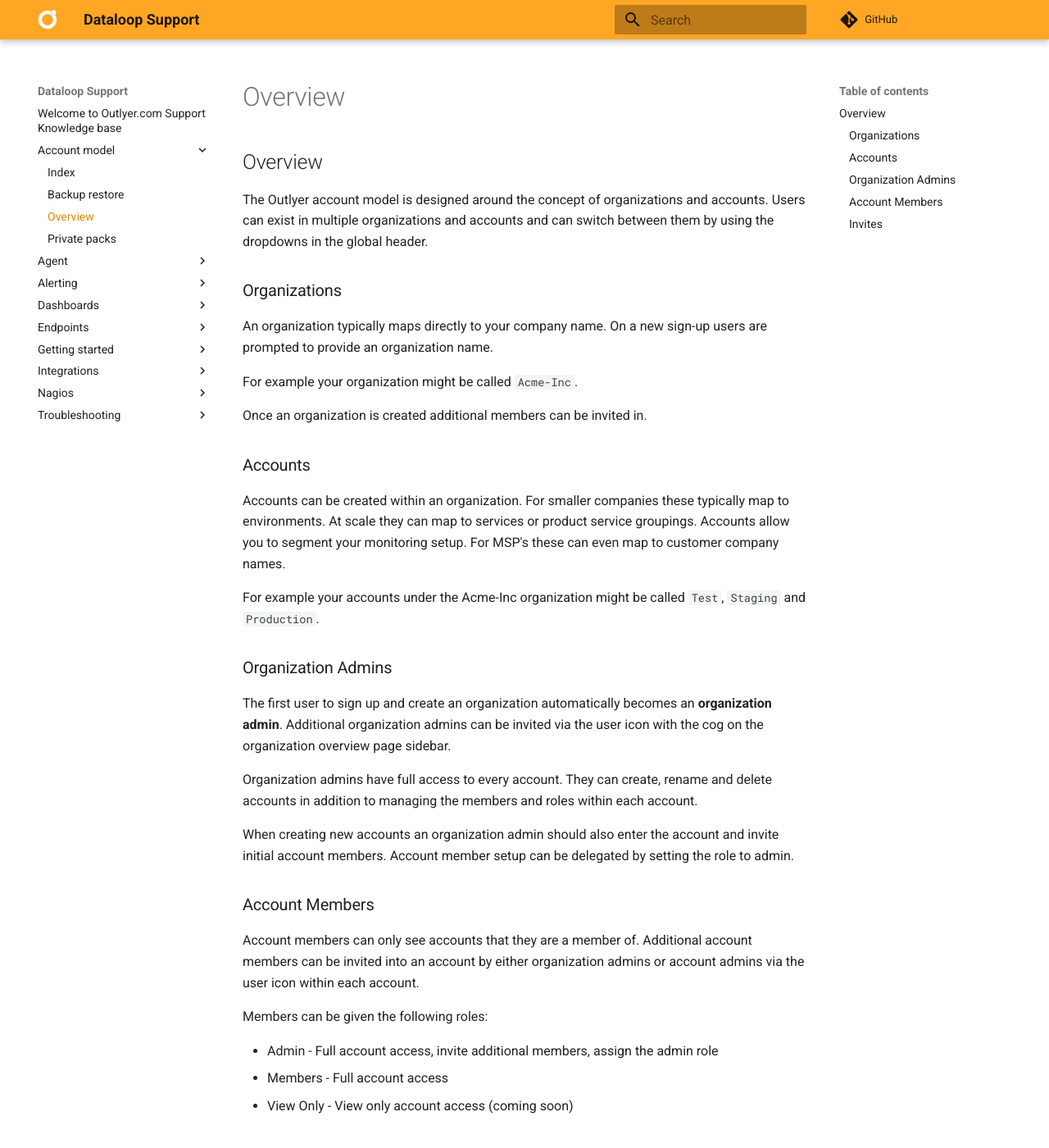
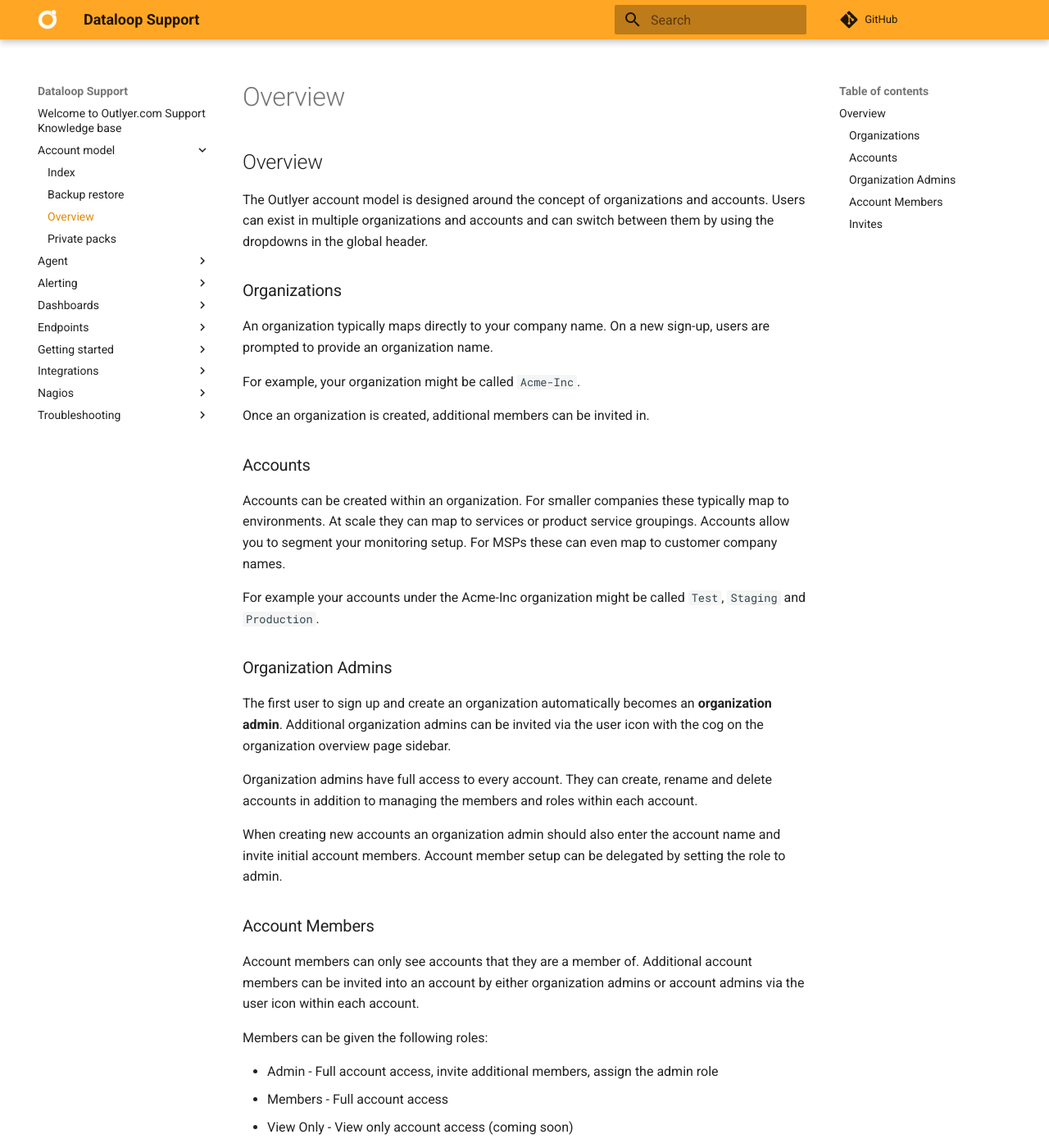
Before and after one commit to dataloop/dataloop-support, an MkDocs documentation site: the page built from docs/account_model/overview.md, in a window 1280 px wide and 1400 px high. Shown: the whole window at 82% size. Built offline with MkDocs 1.6.1 and Material for MkDocs 9.7.7, drawn with Linux system fonts in a browser that asks for light colours; comment, search, counter and statistics services are not loaded.

Commit message:
Update overview.md

```diff
--- a/docs/account_model/overview.md
+++ b/docs/account_model/overview.md
@@ -4,15 +4,15 @@
 
 ### Organizations
 
-An organization typically maps directly to your company name. On a new sign-up users are prompted to provide an organization name.
+An organization typically maps directly to your company name. On a new sign-up, users are prompted to provide an organization name.
 
-For example your organization might be called `Acme-Inc`.
+For example, your organization might be called `Acme-Inc`.
 
-Once an organization is created additional members can be invited in.
+Once an organization is created, additional members can be invited in.
 
 ### Accounts
 
-Accounts can be created within an organization. For smaller companies these typically map to environments. At scale they can map to services or product service groupings. Accounts allow you to segment your monitoring setup. For MSP's these can even map to customer company names.
+Accounts can be created within an organization. For smaller companies these typically map to environments. At scale they can map to services or product service groupings. Accounts allow you to segment your monitoring setup. For MSPs these can even map to customer company names.
 
 For example your accounts under the Acme-Inc organization might be called `Test`, `Staging` and `Production`.
 
@@ -22,7 +22,7 @@
 
 Organization admins have full access to every account. They can create, rename and delete accounts in addition to managing the members and roles within each account.
 
-When creating new accounts an organization admin should also enter the account and invite initial account members. Account member setup can be delegated by setting the role to admin.
+When creating new accounts an organization admin should also enter the account name and invite initial account members. Account member setup can be delegated by setting the role to admin.
 
 ### Account Members
 
```
